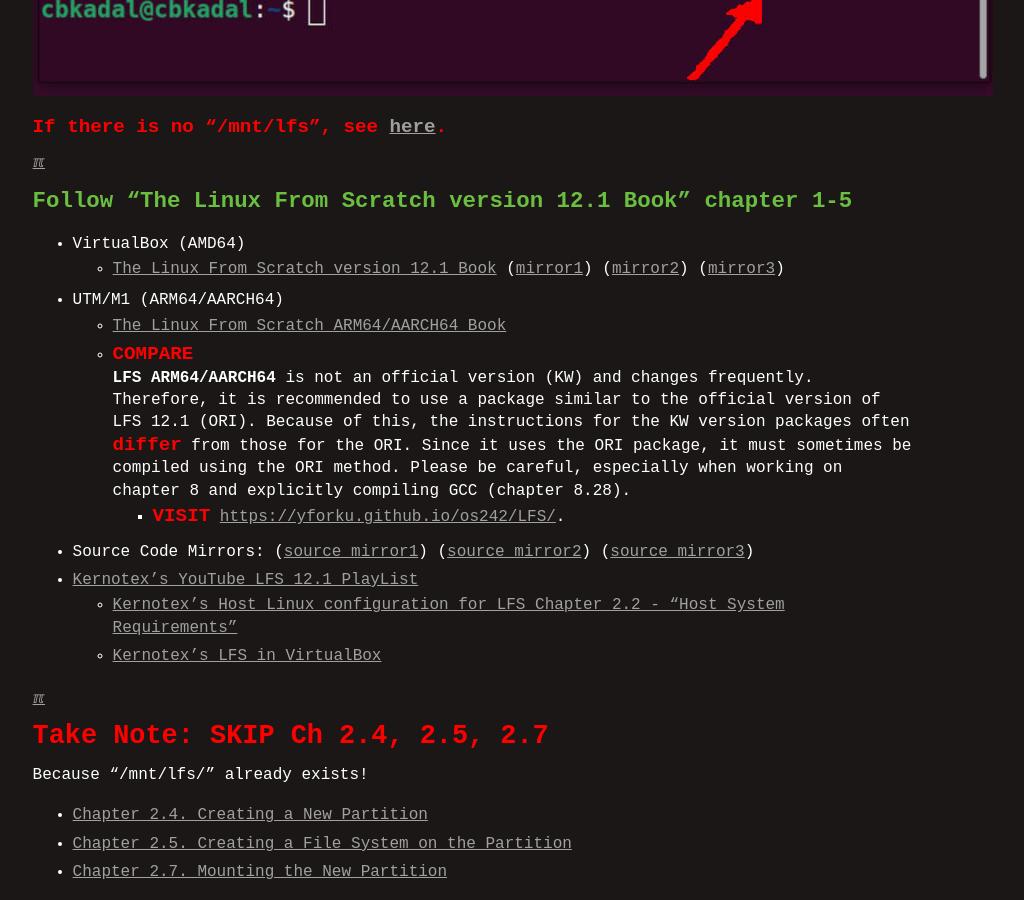
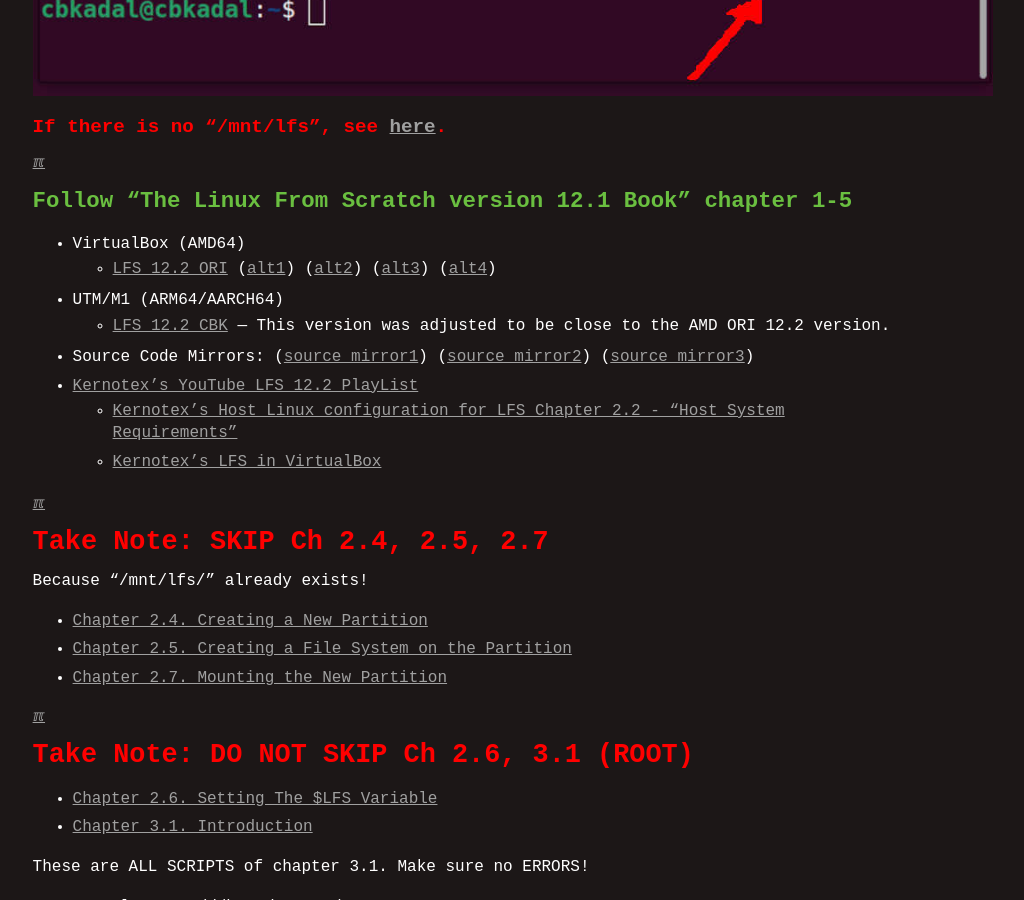
Before and after one commit to os2xx/demOS, a Jekyll site: the page built from W08-03.md, in a window 1280 px wide and 900 px high, scrolled down 654 px. Shown: the whole window, without its empty margins (165-1189 px from the left). Built offline with Jekyll 4.4.1, drawn with Linux system fonts in a browser that asks for light colours; some of the changed text lies outside the part shown.

Commit message:
modified:   W08-01.md W08-02.md W08-03.md

````diff
--- a/W08-03.md
+++ b/W08-03.md
@@ -27,40 +27,33 @@ If there is no "/mnt/lfs", see [here](W03-02.md).
 [&#x213C;](#)<br id="idx002">
 ## Follow "The Linux From Scratch version 12.1 Book" chapter 1-5
 * VirtualBox (AMD64)
-  * [The Linux From Scratch version 12.1 Book](https://www.linuxfromscratch.org/lfs/view/12.1/)
-  ([mirror1](https://lfs.mirrors.hoobly.com/lfs/view/12.1/))
-  ([mirror2](https://lfs-hk.koddos.net/lfs/view/12.1/))
-  ([mirror3](https://lfs.opensource.foundation/lfs/view/12.1/))
+  * [LFS 12.2 ORI](https://lfs.vlsm.org/amd64/){:target="_blank"}
+  ([alt1](https://www.linuxfromscratch.org/lfs/view/12.1/){:target="_blank"})
+  ([alt2](https://lfs.mirrors.hoobly.com/lfs/view/12.2/){:target="_blank"})
+  ([alt3](https://lfs-hk.koddos.net/lfs/view/12.2/){:target="_blank"})
+  ([alt4](https://lfs.opensource.foundation/lfs/view/12.2/){:target="_blank"})
 * UTM/M1 (ARM64/AARCH64)
-  * [The Linux From Scratch ARM64/AARCH64 Book](https://www.linuxfromscratch.org/~xry111/lfs/view/arm64/)
-  * <span style="color:red; font-weight:bold; font-size:larger;">COMPARE</span><br>
-    <b>LFS ARM64/AARCH64</b> is not an official version (KW) and changes frequently.
-    Therefore, it is recommended to use a package similar to the official version of LFS 12.1 (ORI).
-    Because of this, the instructions for the KW version packages often
-    <span style="color:red; font-weight:bold; font-size:larger;">differ</span>
-    from those for the ORI.  Since it uses the ORI package, it must sometimes be compiled using the ORI method.
-    Please be careful, especially when working on chapter 8 and explicitly compiling GCC (chapter 8.28).
-    * <span style="color:red; font-weight:bold; font-size:larger;">VISIT</span>
-      <https://yforku.github.io/os242/LFS/>.
+  * [LFS 12.2 CBK](https://lfs.vlsm.org/arm64/){:target="_blank"} ---
+    This version was adjusted to be close to the AMD ORI 12.2 version.
 * Source Code Mirrors:
-  ([source mirror1](https://lfs.gnlug.org/pub/lfs/lfs-packages/12.1/))
-  ([source mirror2](https://mirror.fileplanet.com/lfs/pub/lfs/lfs-packages/12.1/))
-  ([source mirror3](https://mirror.koddos.net/lfs/lfs-packages/12.1/))
-* [Kernotex's YouTube LFS 12.1 PlayList](https://www.youtube.com/playlist?list=PLyc5xVO2uDsCKdz6-Ojah0o-ZTqGE7HEX)
-  * [Kernotex's Host Linux configuration for LFS Chapter 2.2 - "Host System Requirements"](https://www.youtube.com/playlist?list=PLyc5xVO2uDsCQChvKRDhF-cvsguDfd-y2)
-  * [Kernotex's LFS in VirtualBox](https://www.youtube.com/playlist?list=PLyc5xVO2uDsB4gJ2dPySvs2eK_roFwKeb)
+  ([source mirror1](https://lfs.gnlug.org/pub/lfs/lfs-packages/12.2/){:target="_blank"})
+  ([source mirror2](https://mirror.fileplanet.com/lfs/pub/lfs/lfs-packages/12.2/){:target="_blank"})
+  ([source mirror3](https://mirror.koddos.net/lfs/lfs-packages/12.2/){:target="_blank"})
+* [Kernotex's YouTube LFS 12.2 PlayList](https://www.youtube.com/playlist?list=PLyc5xVO2uDsDzdT8lkx430hZ-gY69wgS3){:target="_blank"}
+  * [Kernotex's Host Linux configuration for LFS Chapter 2.2 - "Host System Requirements"](https://www.youtube.com/playlist?list=PLyc5xVO2uDsCQChvKRDhF-cvsguDfd-y2){:target="_blank"}
+  * [Kernotex's LFS in VirtualBox](https://www.youtube.com/playlist?list=PLyc5xVO2uDsB4gJ2dPySvs2eK_roFwKeb){:target="_blank"}
 
 [&#x213C;](#)<br id="idx003">
 ## <span style="color:red; font-weight:bold; font-size:larger;">Take Note: SKIP Ch 2.4, 2.5, 2.7</span>
 Because "/mnt/lfs/" already exists!
-* [Chapter 2.4. Creating a New Partition](https://www.linuxfromscratch.org/lfs/view/12.1/chapter02/creatingpartition.html)
-* [Chapter 2.5. Creating a File System on the Partition](https://www.linuxfromscratch.org/lfs/view/12.1/chapter02/creatingfilesystem.html)
-* [Chapter 2.7. Mounting the New Partition](https://www.linuxfromscratch.org/lfs/view/12.1/chapter02/mounting.html)
+* [Chapter 2.4. Creating a New Partition](https://www.linuxfromscratch.org/lfs/view/12.1/chapter02/creatingpartition.html){:target="_blank"}
+* [Chapter 2.5. Creating a File System on the Partition](https://www.linuxfromscratch.org/lfs/view/12.1/chapter02/creatingfilesystem.html){:target="_blank"}
+* [Chapter 2.7. Mounting the New Partition](https://www.linuxfromscratch.org/lfs/view/12.1/chapter02/mounting.html){:target="_blank"}
 
 [&#x213C;](#)<br id="idx004">
 ## <span style="color:red; font-weight:bold; font-size:larger;">Take Note: DO NOT SKIP Ch 2.6, 3.1 (ROOT)</span>
-* [Chapter 2.6. Setting The $LFS Variable](https://www.linuxfromscratch.org/lfs/view/11.1/chapter02/aboutlfs.html)
-* [Chapter 3.1. Introduction](https://www.linuxfromscratch.org/lfs/view/11.1/chapter03/introduction.html)
+* [Chapter 2.6. Setting The $LFS Variable](https://www.linuxfromscratch.org/lfs/view/11.1/chapter02/aboutlfs.html){:target="_blank"}
+* [Chapter 3.1. Introduction](https://www.linuxfromscratch.org/lfs/view/11.1/chapter03/introduction.html){:target="_blank"}
 
 These are ALL SCRIPTS of chapter 3.1. Make sure no ERRORS!
 * See also os1:///home/zzyLFS/
@@ -100,9 +93,9 @@ ls -al $LFS/sources/{md5sums,wget-list-sysv}
 
 * <span style="color:red; font-weight:bold;">Download locations may not always be accessible</span>.
   If unsuccessful, try:<br>
-  ([source mirror1](https://lfs.gnlug.org/pub/lfs/lfs-packages/12.1/))
-  ([source mirror2](https://mirror.fileplanet.com/lfs/pub/lfs/lfs-packages/12.1/))
-  ([source mirror3](https://mirror.koddos.net/lfs/lfs-packages/12.1/))
+  ([source mirror1](https://lfs.gnlug.org/pub/lfs/lfs-packages/12.1/){:target="_blank"})
+  ([source mirror2](https://mirror.fileplanet.com/lfs/pub/lfs/lfs-packages/12.1/){:target="_blank"})
+  ([source mirror3](https://mirror.koddos.net/lfs/lfs-packages/12.1/){:target="_blank"})
   * See also os1:///home/zzyLFS/
 * Make sure you have <span style="color:red; font-weight:bold;">three</span> accounts:
   * your own account (e.g. <span style="color:cyan; font-weight:bold;">cbkadal</span> but you are not cbkadal!)
@@ -115,7 +108,7 @@ ls -al $LFS/sources/{md5sums,wget-list-sysv}
 
 [&#x213C;](#)<br id="idx006">
 ## Binutils-2.41 - Pass 1: Standard Build Unit (SBU)
-[Chapter 5.2.1. Installation of Cross Binutils](https://www.linuxfromscratch.org/lfs/view/12.1/chapter05/binutils-pass1.html) (<span style="color:green; font-weight:bold;">lfs</span>)
+[Chapter 5.2.1. Installation of Cross Binutils](https://www.linuxfromscratch.org/lfs/view/12.1/chapter05/binutils-pass1.html){:target="_blank"} (<span style="color:green; font-weight:bold;">lfs</span>)
 * Check your "LFS", "ARCH", "NPROC", and "MAKEFLAGS" environment for all accounts (e.g. "cbkadal", "root", "lfs").
 
 ```
--- a/_config.yml
+++ b/_config.yml
@@ -1,5 +1,5 @@
 title: Operating Systems Programming
-version:     "Sun 27 Oct 2024 18:00"
+version:     "Sun 27 Oct 2024 22:00"
 copyright:   "2024-2024"
 description: This is the Operating System course site,
       a GitHub Page, hosted at GitHub.com (thank you!).
````
Also changed, not shown: W08-01.md (+11 -11 lines), W08-02.md (+5 -0 lines).
